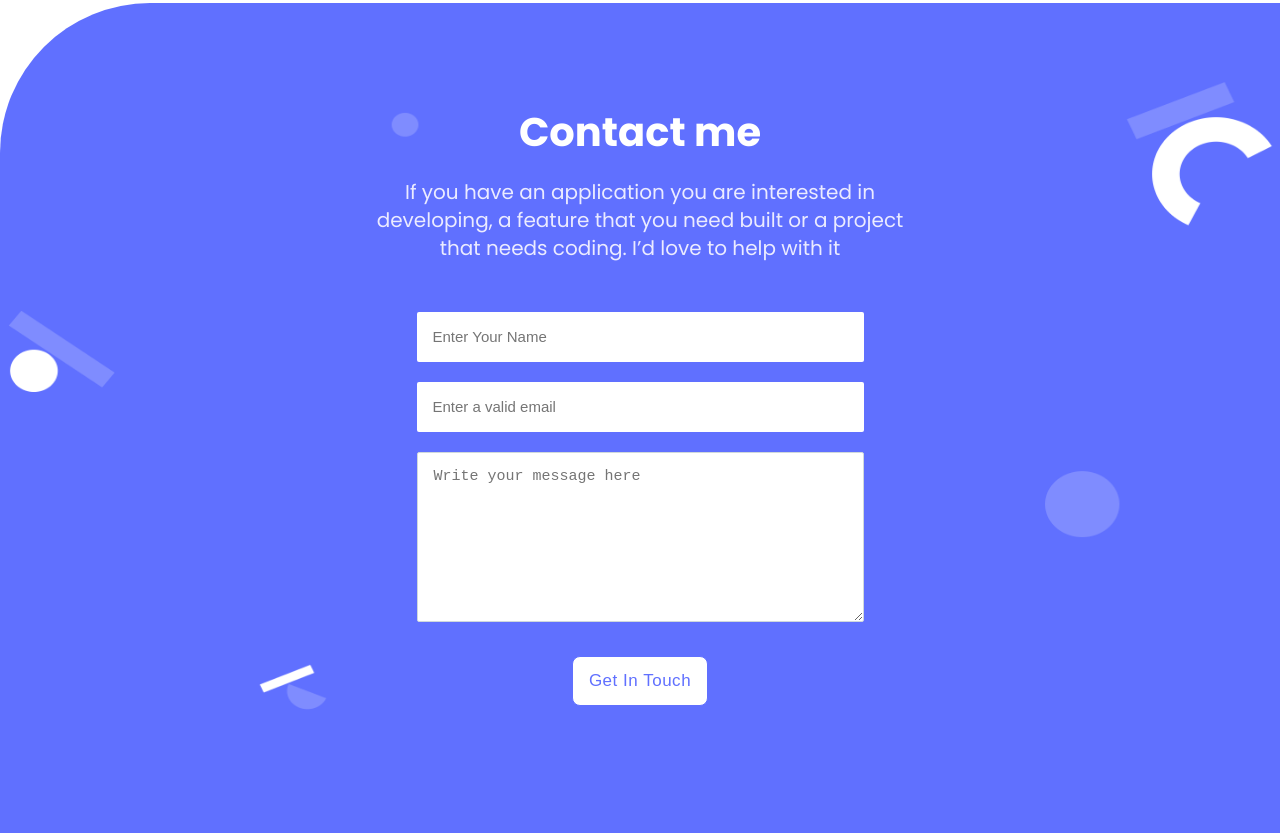
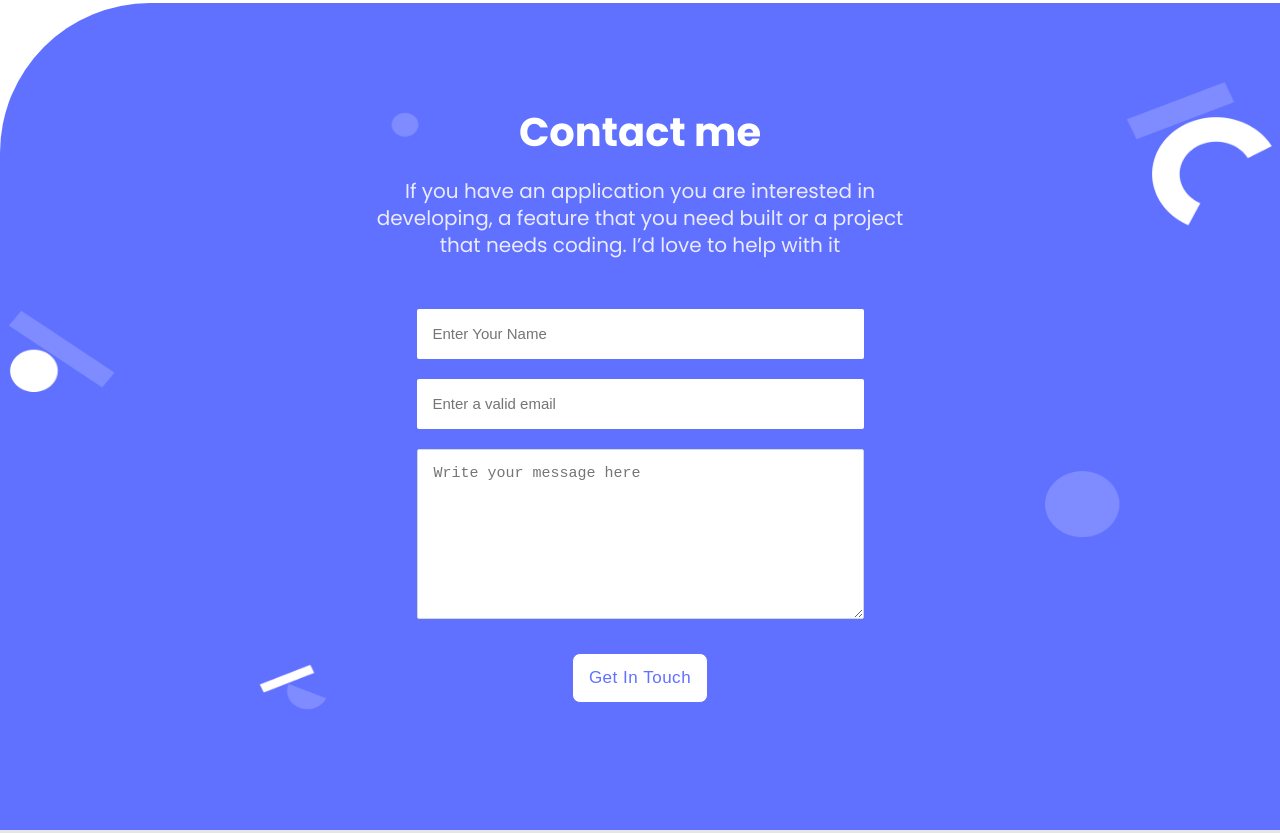
Before and after one commit to victorokoroji/my-portfolio, a website: page index.html in a window 1280 px wide. Shown: the part 3961-4794 px from the top of the page. Drawn offline with Linux system fonts and the light colour scheme.

```diff
--- a/style.css
+++ b/style.css
@@ -438,7 +438,7 @@
 
 .contact p {
   font-size: 20px;
-  line-height: 28px;
+  line-height: 27px;
   text-align: center;
   color: var(--lighter-sky-blue);
   padding: 20px;
```
